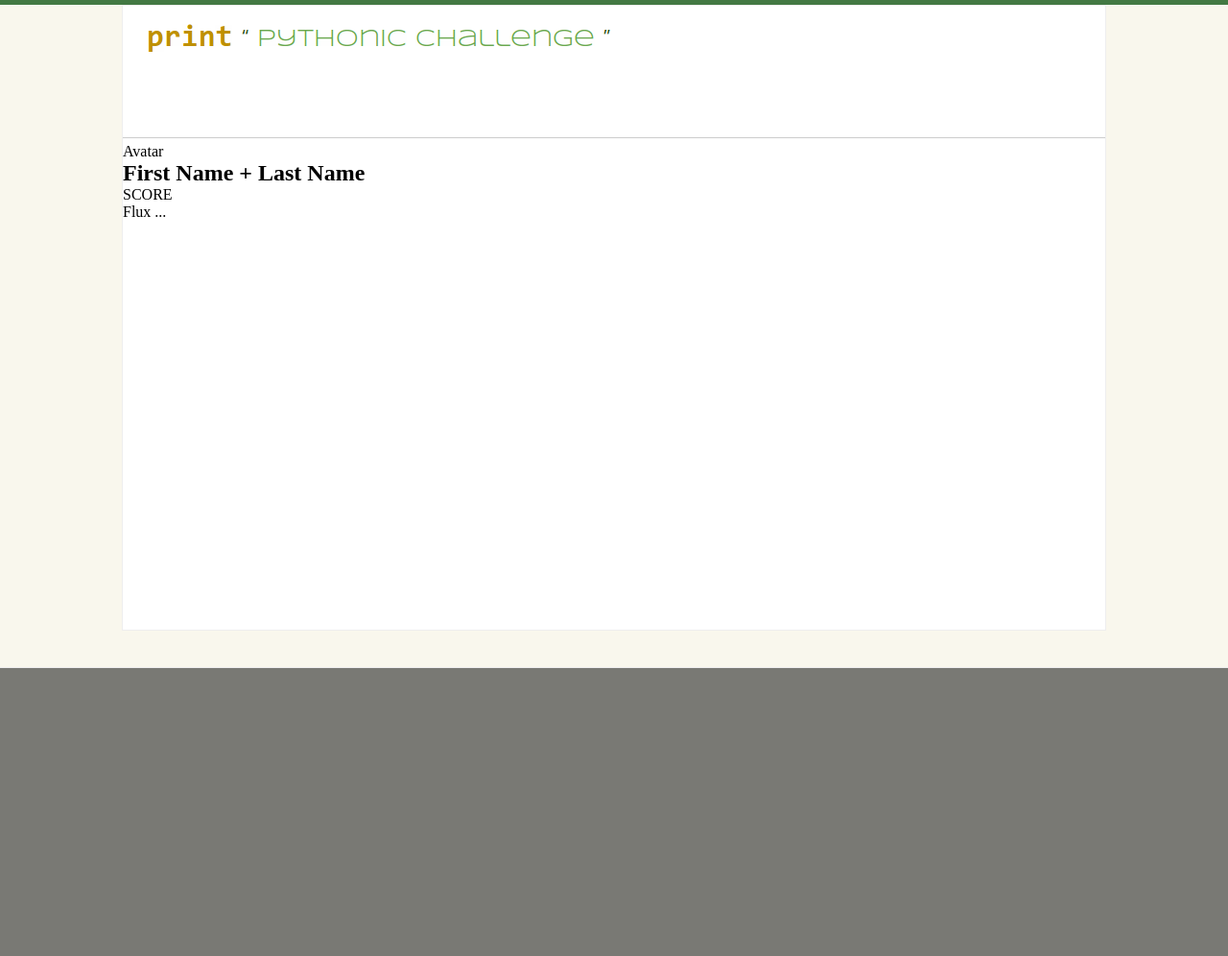
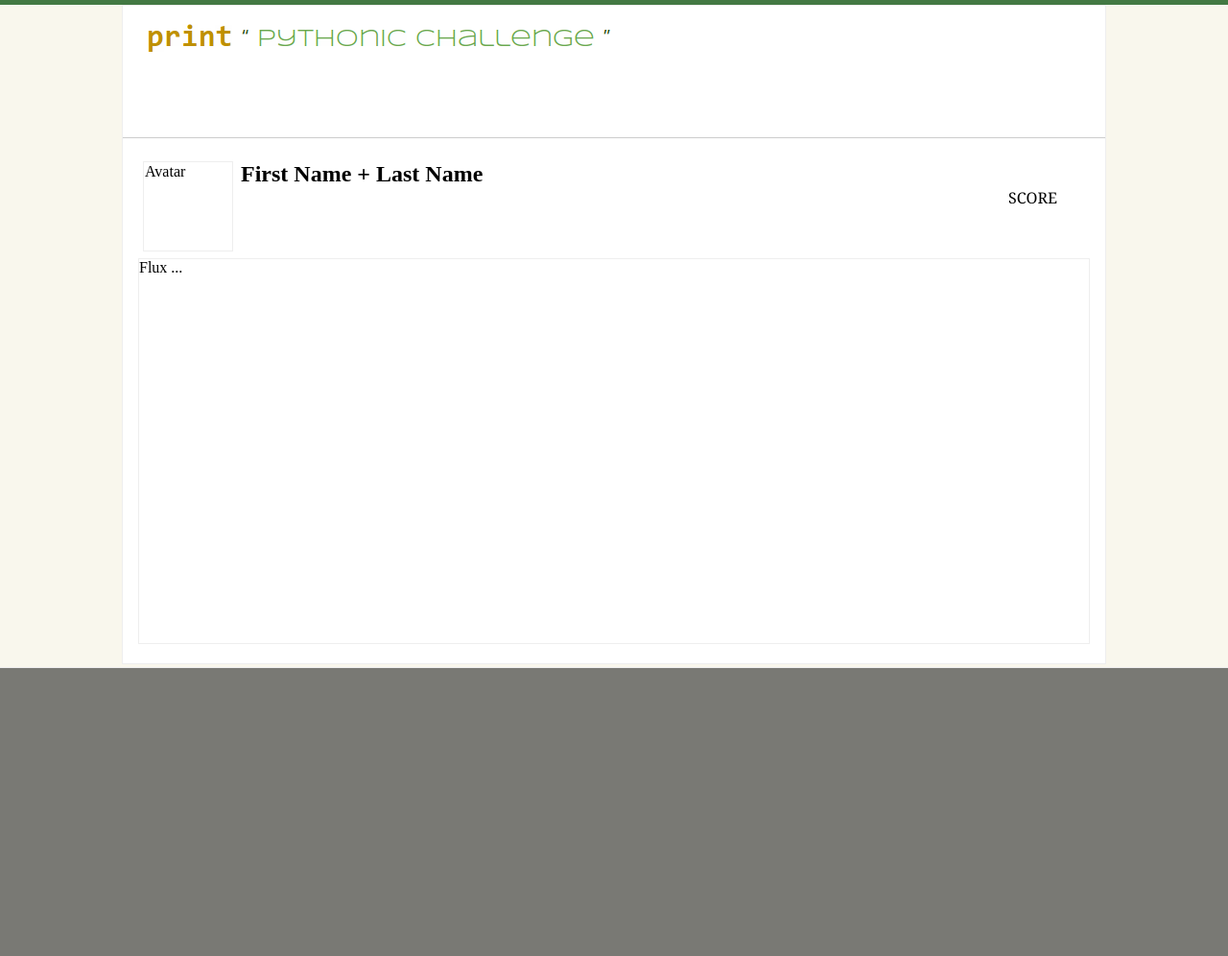
Before and after one commit to Idrissa/Senegaal-Challenge, a Python web app: template templates/profile.html in a window 1280 px wide. Shown: the whole page at 96% size. Run offline with Jinja, Linux system fonts and the light colour scheme; the template is opened without the code that fills it, so the values that code supplies are empty.

Commit message:
Ajout du style 'profile'

```diff
--- a/static/css/app.css
+++ b/static/css/app.css
@@ -127,6 +127,8 @@ body{
 	position:relative;
 	top:1px;
 }
+.fl{float:left}
+.fr{float:right}
 
 #questions{
     width:99%;
@@ -164,3 +166,38 @@ body{
 }
 .bordure {border:1px solid #eeeeee;}
 .bordure:hover {border:1px solid #ccddcc;}
+
+
+#profile{
+    width:1000px;
+    min-height:400px;
+    margin:20px auto;
+}
+#profile_infos{
+    width:99%;
+    height:100px;
+    margin:0.5%;
+}
+#profile_score{
+    width:50px;height:50px;
+    font-size:16px;font-family: Georgia;
+    color:#000000;
+}
+#profile_avatar{
+    width:90px;height:90px;
+    margin:4px;
+    padding:1px;
+    border:1px solid #eeeeee;
+}
+#infos{
+    width:850px;
+    height:90px;
+    margin:auto;
+    padding:4px;
+}
+#profile_stream{
+    width:99%;
+    min-height:400px;
+    margin:5px auto;
+    border:1px solid #EEE;
+}
```
